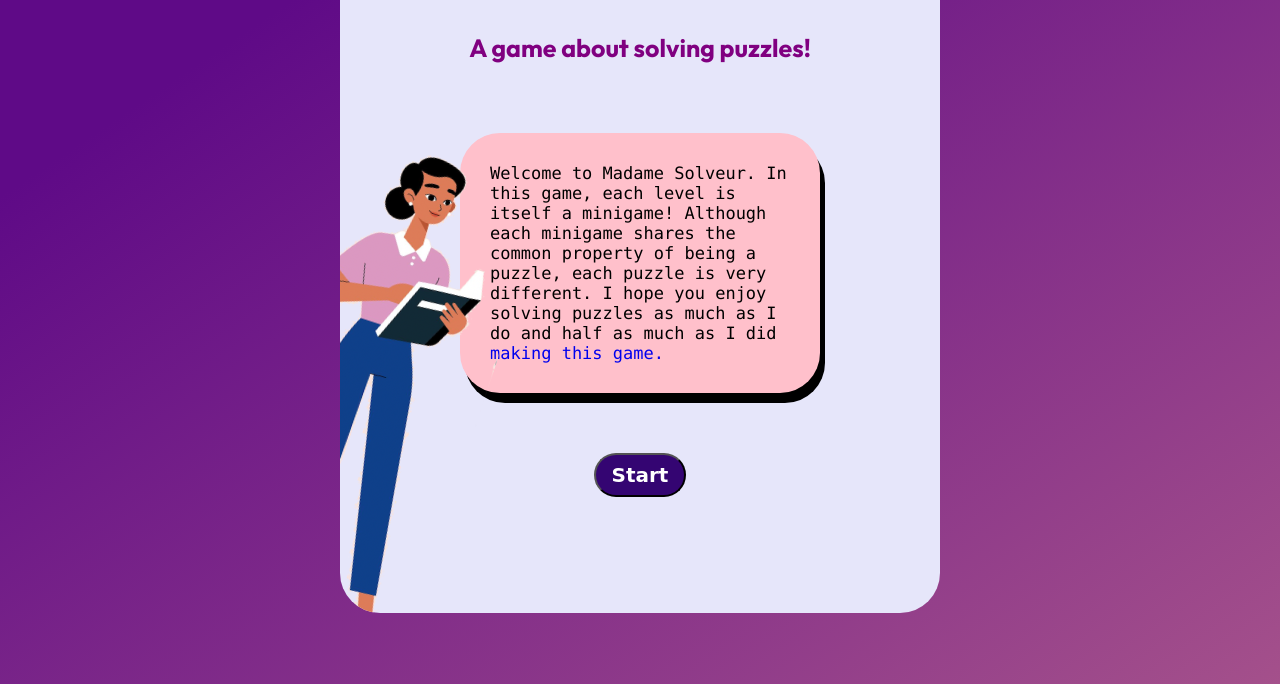
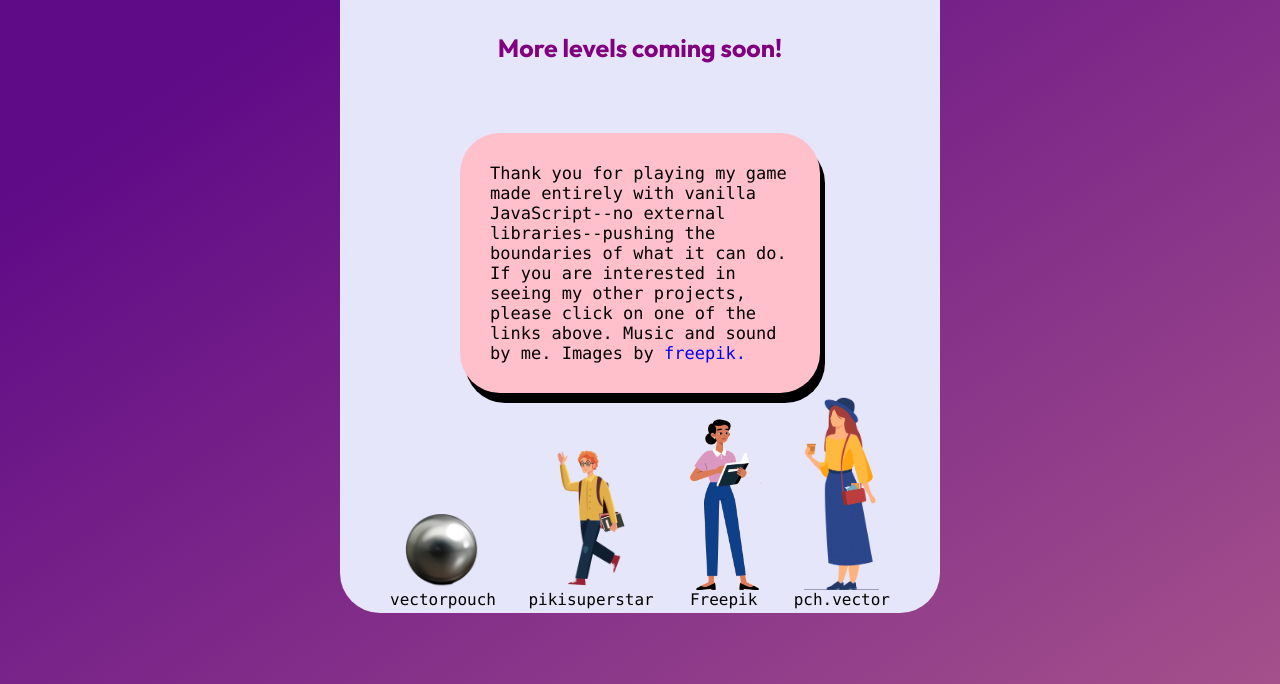
Before and after one commit to NeilyWitches/Madame-Solveur, a website built with webpack: page index.html in a window 1280 px wide. Shown: the part 278-962 px from the top of the page. Built offline with nearby package versions, Linux system fonts and the light colour scheme; files whose address does not match are found by name; a web font is replaced by a local one.

Commit message:
finish coming soon screen

```diff
--- a/src/index.js
+++ b/src/index.js
@@ -11,7 +11,7 @@ import ComingSoon from "./scripts/coming_soon";
 import Level3Instructions from "./scripts/level_3_instructions";
 
 document.addEventListener("DOMContentLoaded", () => {
-    new StartMenu();
+    // new StartMenu();
     // new Level1Story();
     // new Level1Instructions();
     // new Level1Proper();
@@ -20,6 +20,6 @@ document.addEventListener("DOMContentLoaded", () => {
     // new Level3Story;
     // new Level2Proper;
     // new Level3Proper;
-    // new ComingSoon
+    new ComingSoon
     // new Level3Instructions
 })
--- a/src/index.scss
+++ b/src/index.scss
@@ -5,3 +5,4 @@
 @import "./styles/level_3_story.scss";
 @import './styles/level_3_proper.scss';
 @import './styles/level_3_instructions.scss';
+@import './styles//coming_soon.scss'
--- a/src/scripts/coming_soon.js
+++ b/src/scripts/coming_soon.js
@@ -14,100 +14,77 @@ class ComingSoon {
         h2.innerText = "More levels coming soon!"
 
         this.renderText();
+        this.renderAttributions();
     }
 
     renderText() {
-
+        this.dialogue = document.createElement('div');
+        this.screen.appendChild(this.dialogue);
+        this.dialogue.setAttribute('class', 'text-box');
+        this.dialogue.setAttribute('id', 'coming-soon-text');
+        this.dialogue.innerText = 'Thank you for playing my game made entirely with vanilla JavaScript--no external libraries--pushing the boundaries of what it can do. If you are interested in seeing my other projects, please click on one of the links above. Music and sound by me. Images by '
+        // const descriptionContainer = document.createElement('div');
+        // this.screen.appendChild(descriptionContainer);
+        // descriptionContainer.setAttribute('class', 'text-box')
+        // const description = document.createElement('div');
+        // description.innerText = 'Thank you for playing my game made entirely with vanilla JavaScript--no external libraries--pushing the boundaries of what it can do. If you are interested in seeing my other projects, please click on one of the links above. Music and sound by me. Images by'
+        // descriptionContainer.appendChild(description);
+        const repo = document.createElement('a');
+        repo.innerText = 'freepik.'
+        this.dialogue.appendChild(repo);
+        repo.setAttribute('href', 'http://www.freepik.com')
+        repo.setAttribute('rel', "noopener noreferrer");
+        repo.setAttribute('target',"_blank");
     }
 
-    renderLinks() {
-        const myGitHub = document.createElement('a');
-        myGitHub.setAttribute('href', 'https://github.com/NeilyWitches');
-        li_1.appendChild(myGitHub);
+    renderAttributions() {
+        const attributions = document.createElement('div');
+        attributions.setAttribute('id', 'attributions');
+        this.screen.appendChild(attributions)
 
-        const gitHubIcon = new Image();
-        gitHubIcon.setAttribute('id', 'github-3');
-        myGitHub.appendChild(gitHubIcon);
-        gitHubIcon.onload = function () {
-            this.width = this.width;
-        }
-        gitHubIcon.src = "assets/github.png";
+        const ballDiv = document.createElement('div');
+        ballDiv.setAttribute('class', 'attribution');
+        attributions.appendChild(ballDiv);
+        const ball = new Image();
+        ball.setAttribute('id', 'ball-attribution');
+        ballDiv.appendChild(ball);
+        ball.src = 'assets/ball.png';
+        const ballAttribution = document.createElement('div');
+        ballAttribution.innerText = 'vectorpouch';
+        ballDiv.appendChild(ballAttribution)
 
-        const myLinkedIn = document.createElement('a');
-        myLinkedIn.setAttribute('href', 'https://www.linkedin.com/in/neil-pandya-610588187/');
-        li_1.appendChild(myLinkedIn);
+        const underGradDiv = document.createElement('div');
+        underGradDiv.setAttribute('class', 'attribution');
+        attributions.appendChild(underGradDiv)
+        const underGrad = new Image();
+        underGrad.setAttribute('id', 'undergrad-attribution');
+        underGradDiv.appendChild(underGrad);
+        underGrad.src = 'assets/student_needs_help.png';
+        const underGradAttribution = document.createElement('div');
+        underGradAttribution.innerText = 'pikisuperstar';
+        underGradDiv.appendChild(underGradAttribution);
 
-        const linkedInIcon = new Image();
-        linkedInIcon.setAttribute('id', 'linkedin-3');
-        myLinkedIn.appendChild(linkedInIcon);
-        const scaleFactorLinkedIn = 1 / 5;
-        linkedInIcon.onload = function () {
-            this.width = this.width * scaleFactorLinkedIn;
-        }
-        linkedInIcon.src = 'assets/linkedin.png';
+        const mmeDiv = document.createElement('div');
+        mmeDiv.setAttribute('class', 'attribution');
+        attributions.appendChild(mmeDiv)
+        const mme = new Image();
+        mme.setAttribute('id', 'mme-attribution');
+        mmeDiv.appendChild(mme);
+        mme.src = 'assets/mme_solveur.png';
+        const mmeAttribution = document.createElement('div');
+        mmeAttribution.innerText = 'Freepik';
+        mmeDiv.appendChild(mmeAttribution);
 
-        const li_2 = document.createElement('li');
-        ul.appendChild(li_2);
-        const att_label = document.createElement('p');
-        att_label.setAttribute('id', 'att-label');
-        li_2.appendChild(att_label);
-        att_label.innerText = "Attributions:"
-
-        const freepik = document.createElement('a');
-        li_2.appendChild(freepik);
-        freepik.setAttribute('id', 'freepik');
-        freepik.setAttribute('href', "http://www.freepik.com");
-        freepik.innerText = "Freepik";
-
-        const li_3 = document.createElement('li');
-        ul.appendChild(li_3);
-        li_3.setAttribute('id', 'attributions');
-
-        const ball = new Image();
-        ball.setAttribute('id', 'ball-3');
-        li_3.appendChild(ball);
-        const scaleFactorBall = 1 / 30;
-        ball.onload = function () {
-            this.width = this.width * scaleFactorBall;
-        }
-        ball.src = 'assets/ball.png';
-
-        const student = new Image();
-        student.setAttribute('id', 'student-3');
-        li_3.appendChild(student);
-        const scaleFactorStudent = 1 / 20;
-        student.onload = function () {
-            this.width = this.width * scaleFactorStudent;
-        }
-        student.src = 'assets/student_lvl_1.png';
-
-        const mme = new Image();
-        mme.setAttribute('id', 'mme-3');
-        li_3.appendChild(mme);
-        const scaleFactorMme = 1 / 4;
-        mme.onload = function () {
-            this.width = this.width * scaleFactorMme;
-        }
-        mme.src = 'assets/mme_solveur.png';
-
-        const li_4 = document.createElement('li');
-        ul.appendChild(li_4);
-        li_4.setAttribute('id', 'li-4');
-
-        const ball_p = document.createElement('p');
-        ball_p.setAttribute('id', 'ball-p');
-        li_4.appendChild(ball_p);
-        ball_p.innerText = "vectorpouch";
-
-        const student_p = document.createElement('p');
-        student_p.setAttribute('id', 'student-p');
-        li_4.appendChild(student_p);
-        student_p.innerText = "pikisuperstar";
-
-        const mme_p = document.createElement('p');
-        mme_p.setAttribute('id', 'mme-p');
-        li_4.appendChild(mme_p);
-        mme_p.innerText = "Freepik";
+        const gradStudentDiv = document.createElement('div');
+        gradStudentDiv.setAttribute('class', 'attribution');
+        attributions.appendChild(gradStudentDiv)
+        const gradStudent = new Image();
+        gradStudent.setAttribute('id', 'gradStudent-attribution');
+        gradStudentDiv.appendChild(gradStudent);
+        gradStudent.src = 'assets/grad_student.png';
+        const gradStudentAttribution = document.createElement('div');
+        gradStudentAttribution.innerText = 'pch.vector';
+        gradStudentDiv.appendChild(gradStudentAttribution);
     }
 }
 
--- /dev/null
+++ b/src/styles/coming_soon.scss
@@ -0,0 +1,18 @@
+#attributions {
+    display: flex;
+    align-items: flex-end;
+    justify-content: space-between;
+    width: 500px;
+    font-family: Monaco;
+}
+
+#attributions img {
+    height: auto;
+    width: 75px;
+}
+
+.attribution {
+    display: flex;
+    flex-direction: column;
+    align-items: center;
+}
```
Also changed, not shown: src/styles/level-3.scss (deleted, +0 -59 lines), dist/main.css, dist/main.js.
